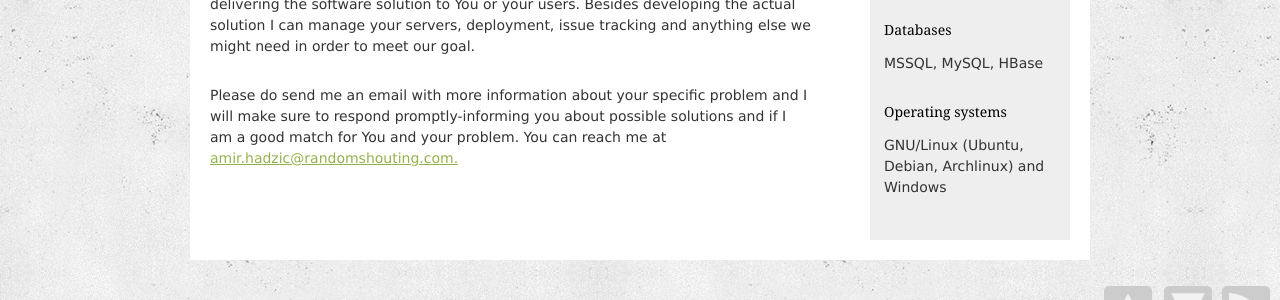
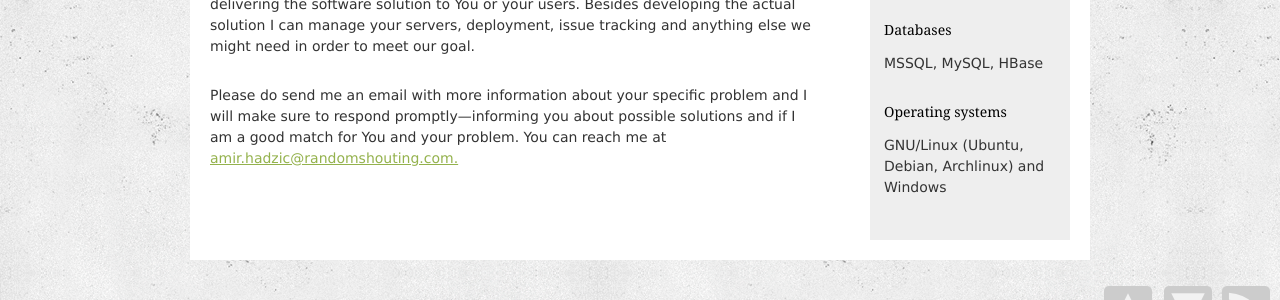
Before and after one commit to amir-hadzic/amir-hadzic.github.com, a Jekyll site: the page built from hireme.html, in a window 1280 px wide. Shown: the part 546-846 px from the top of the page. Built offline with Jekyll 4.4.1, drawn with Linux system fonts in a browser that asks for light colours; some web fonts are replaced; Markdown is read by kramdown in place of the engine named in the settings.

Commit message:
Fix typo.

```diff
--- a/hireme.html
+++ b/hireme.html
@@ -16,7 +16,8 @@ title: Randomshouting | Amir Hadžić | Hire me
 				anything else we might need in order to meet our goal.</p>
 
 				<p>Please do send me an email with more information about your specific problem and I will make sure to respond
-				promptly-informing you about possible solutions and if I am a good match for You and your problem. You can reach me at <a href="mailto:amir.hadzic@randomshouting.com">amir.hadzic@randomshouting.com.</a></p>
+                promptly—informing you about possible solutions and if I am a good match for You and your problem.
+                You can reach me at <a href="mailto:amir.hadzic@randomshouting.com">amir.hadzic@randomshouting.com.</a></p>
 		</div>
 		<div class="two-columns-right hireme-sidebar">
 				<h3>Languages</h3>
```
